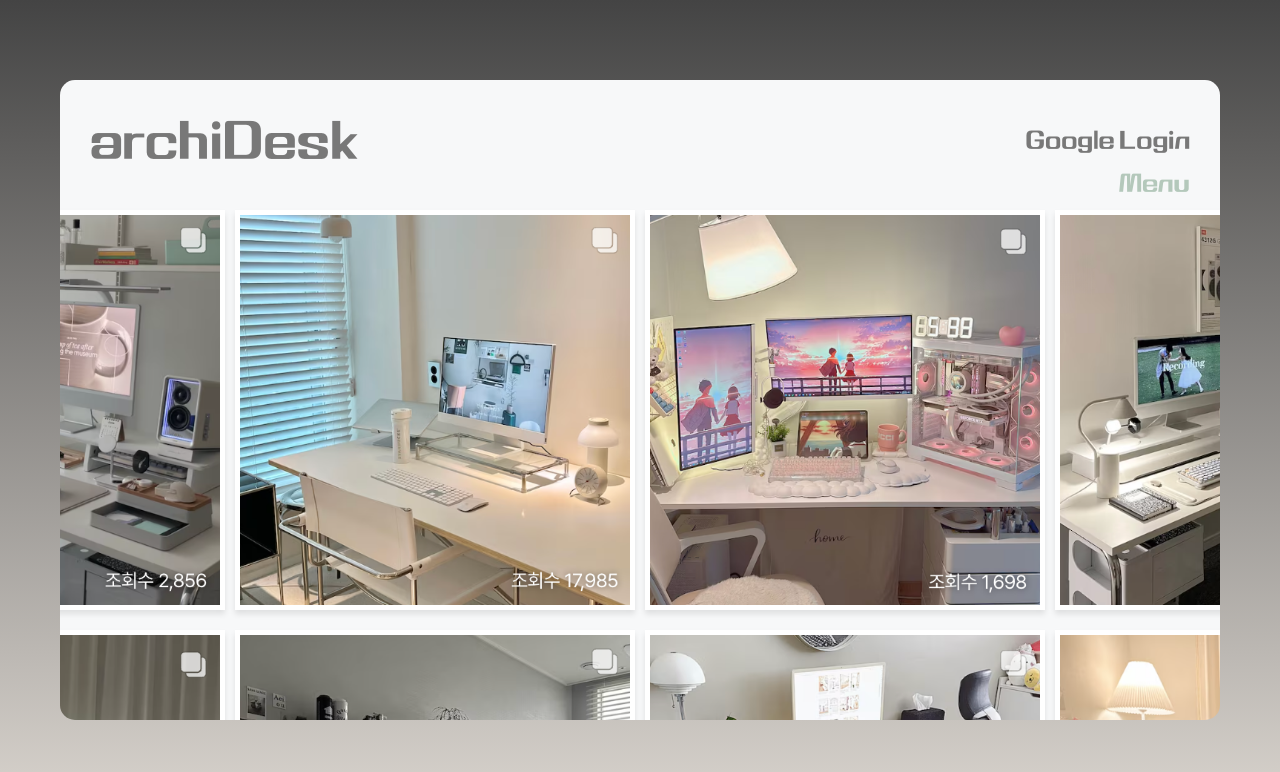
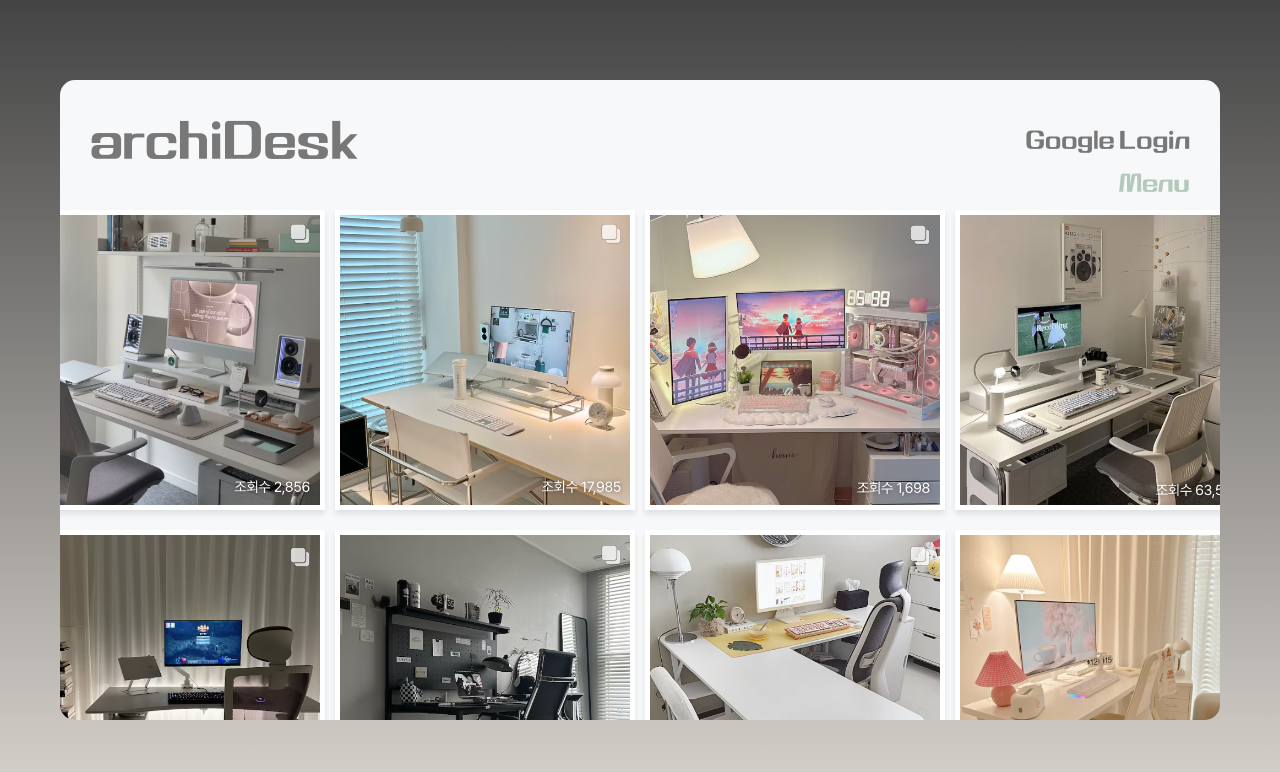
Before and after one commit to alsrb595/archiDesk_front, a Next.js app: page / in a window 1280 px wide. Shown: the top 772 px of the page. Built offline with nearby package versions, Linux system fonts and the light colour scheme.

Commit message:
Modify: 메인 디폴트 이미지 사이즈 변경

```diff
--- a/src/app/page.tsx
+++ b/src/app/page.tsx
@@ -374,20 +374,11 @@ const Gallery = styled.div`
 `;
 
 const Photo = styled.img`
-  width: 400px;
-  height: 400px;
+  width: 300px;
+  height: 300px;
   object-fit: cover;
   border: 5px solid #fff;
   box-shadow: 0px 4px 6px rgba(0, 0, 0, 0.1);
-  /* transform: rotate(${() => Math.random() * 10 - 5}deg); */
-
-  /* &:nth-child(even) {
-    transform: rotate(${() => Math.random() * 10 - 5}deg) translateY(-10px);
-  }
-
-  &:nth-child(odd) {
-    transform: rotate(${() => Math.random() * 10 - 5}deg) translateY(10px);
-  } */
 
   &:hover {
     transform: scale(1.05);
```
